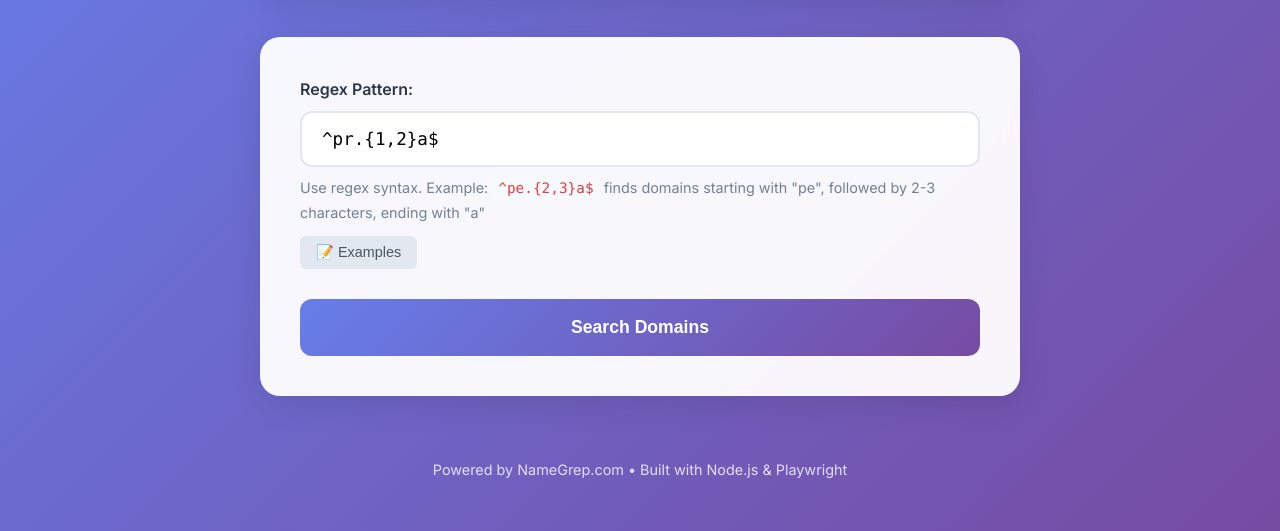
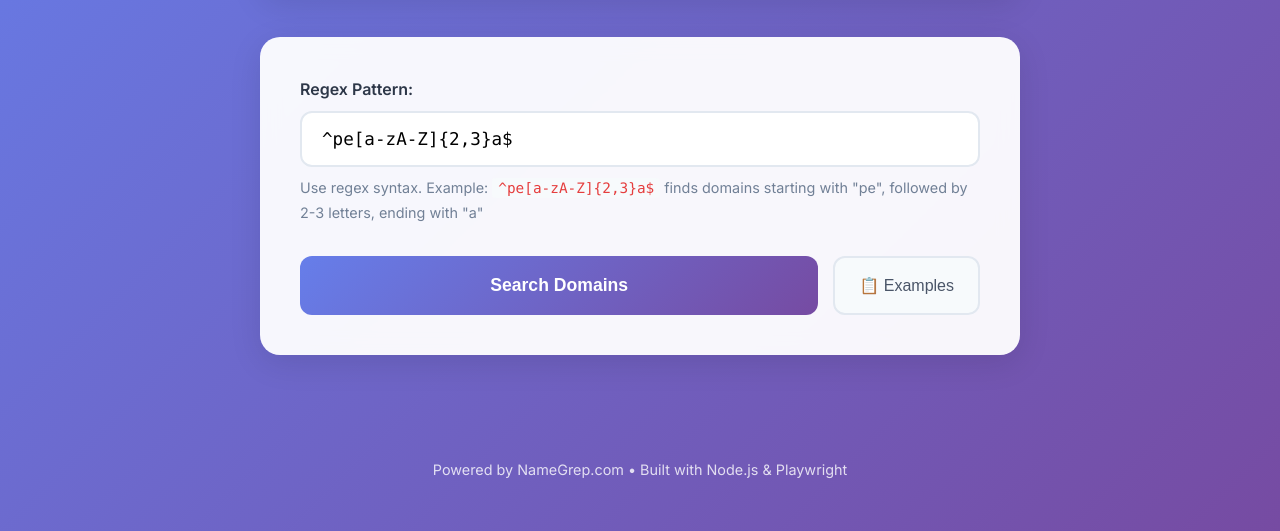
Before and after one commit to peny/scrape-namegrep, a website: page public/index.html in a window 1280 px wide. Shown: the part 269-800 px from the top of the page. Drawn offline with Linux system fonts and the light colour scheme.

Commit message:
Update regex examples and add Examples button
- Changed default regex from ^pr.{1,2}a$ to ^pe[a-zA-Z]{2,3}a$
- Updated placeholder and help text to match new default
- Added Examples button next to Search button with button-group layout
- Examples button shows random regex from predefined list:
  * ^pe[a-zA-Z]{2,3}a$ (Petter/Pers names)
  * ^[a-zA-Z]{1,2}pola$ (pola variations)
  * ^sk[a-zA-Z]{2,3}a$ (sk variations)
  * ^(:astronomy/planets:).$ (planet emoji pattern)
- Enhanced CSS with button-group, examples-button styling
- Removed old inline examples code, integrated into DomainSearch class
- Improved UX with focused input after example selection

```diff
--- a/public/index.html
+++ b/public/index.html
@@ -23,19 +23,24 @@
                         id="regexPattern"
                         name="regexPattern"
                         class="search-input"
-                        placeholder="Enter regex pattern (e.g., ^pe.{2,3}a$)"
-                        value="^pr.{1,2}a$"
+                        placeholder="Enter regex pattern (e.g., ^pe[a-zA-Z]{2,3}a$)"
+                        value="^pe[a-zA-Z]{2,3}a$"
                         required
                     >
                     <div class="input-help">
-                        <small>Use regex syntax. Example: <code>^pe.{2,3}a$</code> finds domains starting with "pe", followed by 2-3 characters, ending with "a"</small>
+                        <small>Use regex syntax. Example: <code>^pe[a-zA-Z]{2,3}a$</code> finds domains starting with "pe", followed by 2-3 letters, ending with "a"</small>
                     </div>
                 </div>
 
-                <button type="submit" class="search-button" id="searchButton">
-                    <span class="button-text">Search Domains</span>
-                    <span class="button-spinner" id="spinner" style="display: none;">⏳</span>
-                </button>
+                <div class="button-group">
+                    <button type="submit" class="search-button" id="searchButton">
+                        <span class="button-text">Search Domains</span>
+                        <span class="button-spinner" id="spinner" style="display: none;">⏳</span>
+                    </button>
+                    <button type="button" class="examples-button" id="examplesButton">
+                        📋 Examples
+                    </button>
+                </div>
             </form>
 
             <div class="results-section" id="resultsSection" style="display: none;">
--- a/public/script.js
+++ b/public/script.js
@@ -13,6 +13,7 @@ class DomainSearch {
         this.downloadButton = document.getElementById('downloadButton');
         this.copyButtonTop = document.getElementById('copyButtonTop');
         this.downloadButtonTop = document.getElementById('downloadButtonTop');
+        this.examplesButton = document.getElementById('examplesButton');
         this.errorMessage = document.getElementById('errorMessage');
 
         // API URL - point to the separate API service
@@ -28,6 +29,7 @@ class DomainSearch {
         this.downloadButton.addEventListener('click', () => this.downloadResults());
         this.copyButtonTop.addEventListener('click', () => this.copyResults());
         this.downloadButtonTop.addEventListener('click', () => this.downloadResults());
+        this.examplesButton.addEventListener('click', () => this.showExamples());
     }
 
     async handleSearch(e) {
@@ -231,48 +233,23 @@ class DomainSearch {
             }, 300);
         }, 3000);
     }
+
+    showExamples() {
+        const examples = [
+            '^pe[a-zA-Z]{2,3}a$',
+            '^[a-zA-Z]{1,2}pola$',
+            '^sk[a-zA-Z]{2,3}a$',
+            '^(:astronomy/planets:).$'
+        ];
+
+        const input = document.getElementById('regexPattern');
+        const randomExample = examples[Math.floor(Math.random() * examples.length)];
+        input.value = randomExample;
+        input.focus();
+    }
 }
 
 // Initialize the application when DOM is loaded
 document.addEventListener('DOMContentLoaded', () => {
     new DomainSearch();
 });
-
-// Add some helpful regex examples
-document.addEventListener('DOMContentLoaded', () => {
-    const input = document.getElementById('regexPattern');
-    const examples = [
-        '^pr.{1,2}a$',
-        '^pe.{2,3}a$',
-        '^test.*',
-        '.*shop.*',
-        '.*app$',
-        '^[a-z]{4,6}[0-9]{2,3}$'
-    ];
-
-    let currentExample = 0;
-
-    // Add example button
-    const exampleButton = document.createElement('button');
-    exampleButton.type = 'button';
-    exampleButton.textContent = '📝 Examples';
-    exampleButton.className = 'example-button';
-    exampleButton.style.cssText = `
-        margin-top: 10px;
-        padding: 8px 16px;
-        background: #e2e8f0;
-        border: none;
-        border-radius: 6px;
-        cursor: pointer;
-        font-size: 0.9rem;
-        color: #4a5568;
-    `;
-
-    exampleButton.addEventListener('click', () => {
-        input.value = examples[currentExample];
-        currentExample = (currentExample + 1) % examples.length;
-        input.focus();
-    });
-
-    input.parentNode.appendChild(exampleButton);
-});
--- a/public/styles.css
+++ b/public/styles.css
@@ -109,9 +109,16 @@ body {
     color: #e53e3e;
 }
 
+/* Button group */
+.button-group {
+    display: flex;
+    gap: 15px;
+    align-items: stretch;
+}
+
 /* Search button */
 .search-button {
-    width: 100%;
+    flex: 1;
     padding: 18px 24px;
     background: linear-gradient(135deg, #667eea 0%, #764ba2 100%);
     color: white;
@@ -125,6 +132,30 @@ body {
     align-items: center;
     justify-content: center;
     gap: 10px;
+}
+
+/* Examples button */
+.examples-button {
+    padding: 18px 24px;
+    background: #f7fafc;
+    color: #4a5568;
+    border: 2px solid #e2e8f0;
+    border-radius: 12px;
+    font-size: 1rem;
+    font-weight: 500;
+    cursor: pointer;
+    transition: all 0.3s ease;
+    display: flex;
+    align-items: center;
+    justify-content: center;
+    gap: 8px;
+    white-space: nowrap;
+}
+
+.examples-button:hover {
+    background: #edf2f7;
+    border-color: #cbd5e0;
+    transform: translateY(-1px);
 }
 
 .search-button:hover {
```
